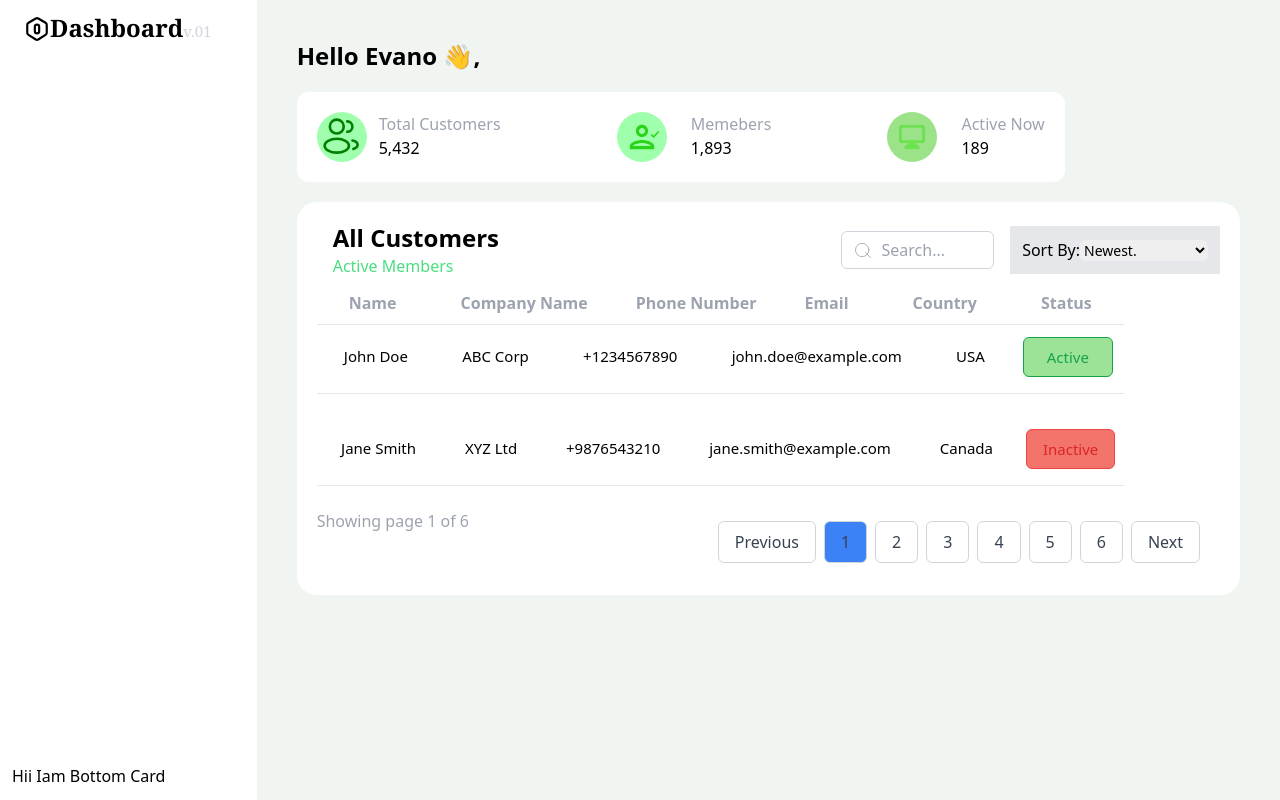
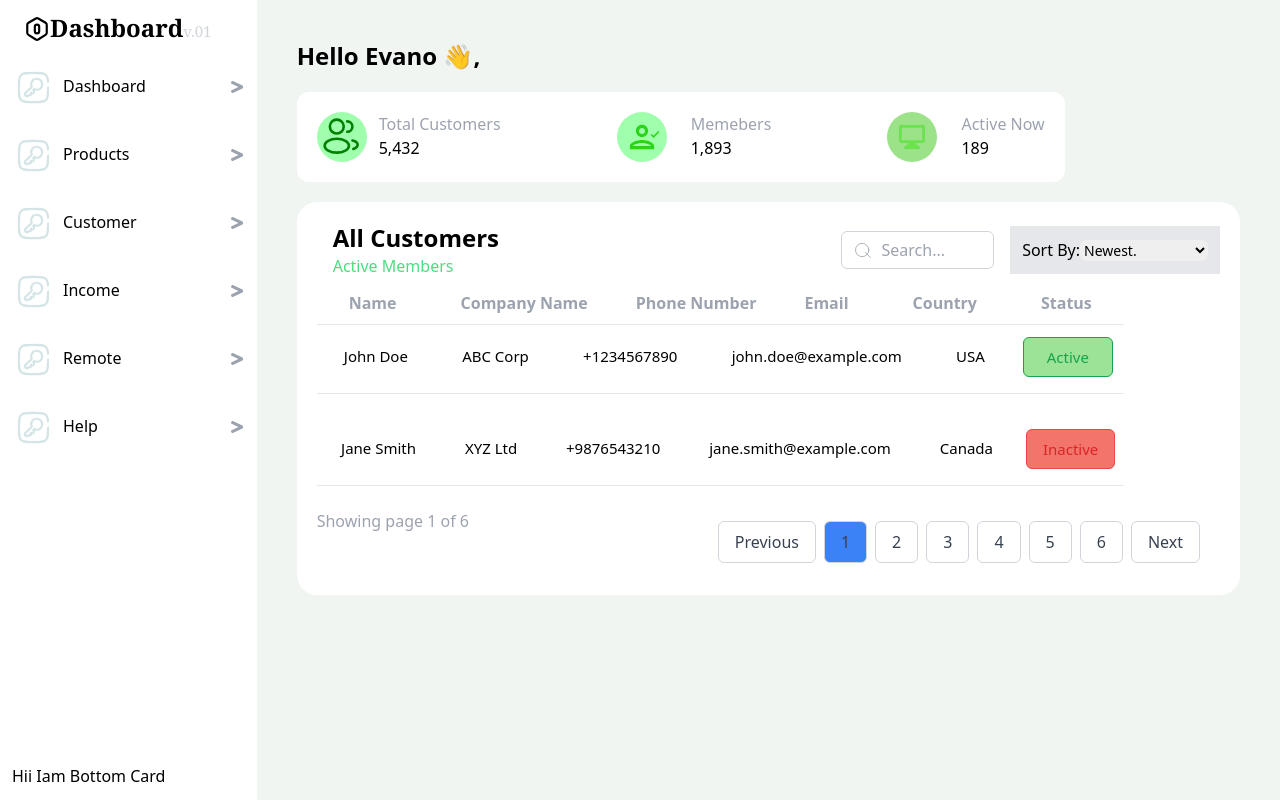
Before and after one commit to RathlavathRamesh/LeadManageProject, a Next.js app: page / in a window 1280 px wide. Built offline with nearby package versions, Linux system fonts and the light colour scheme.

Commit message:
fixed Debug in SideBardItems Component

```diff
--- a/src/pages/components/SideBarItems/index.js
+++ b/src/pages/components/SideBarItems/index.js
@@ -12,16 +12,17 @@ const  SideBarItem=(prop)=>{
       }, []);
 
     const {Item}=prop
-    if (!Item || !Item.headingName || Item.svgElement) {
+    if (!Item || !Item.headingName || !Item.svgElement) {
         return null; // or return a placeholder component or message
     }
+    console.log(Item)
     return (
       <div  className="flex flex-row h-[7vh] cursor-pointer justify-between items-center mt-3 rounded-lg text-gray-400   hover:bg-blue-700 hover:text-white hover:border-rounded">
        <div className="flex flex-row">
        <div className="text-3xl pl-1">
         {Item.svgElement}
       </div>
-      <h1 className="text-2md pt-1 pl-3 hidden md:block">{Item.headingName}</h1>
+      <h1 className="text-2md pt-1 text-black pl-3 hidden md:block">{Item.headingName}</h1>
        </div>
        <div>
        <FaGreaterThan  className="cursor-pointer hidden md:block"/>
```
